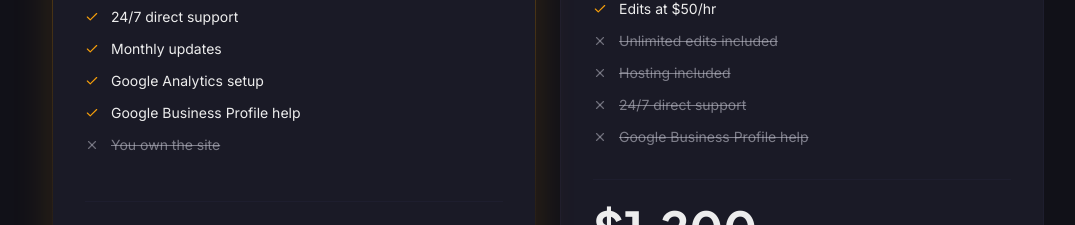
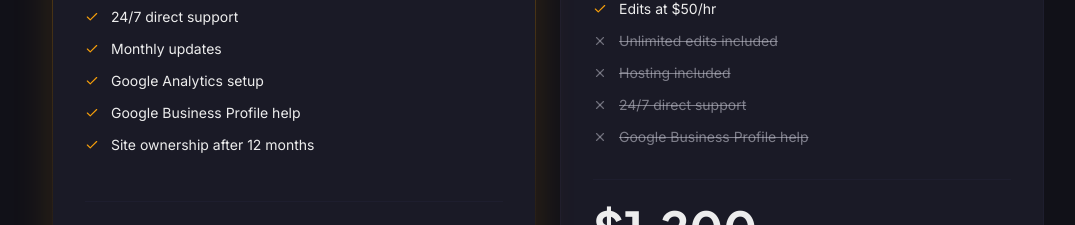
Before and after one commit to Symbolistic/top1-expert-demo-site, a Next.js app: page / in a window 1280 px wide. Shown: the part 3860-4085 px from the top of the page, without its empty margins (92-1167 px from the left). Built offline with nearby package versions, Linux system fonts and the light colour scheme.

Commit message:
changing site ownership information for pricing section

```diff
--- a/src/components/sections/Pricing.jsx
+++ b/src/components/sections/Pricing.jsx
@@ -9,7 +9,7 @@ const SUBSCRIPTION_FEATURES = [
   { label: "Monthly updates", included: true },
   { label: "Google Analytics setup", included: true },
   { label: "Google Business Profile help", included: true },
-  { label: "You own the site", included: false },
+  { label: "Site ownership after 12 months", included: true },
 ];
 
 const LUMP_SUM_FEATURES = [
```
